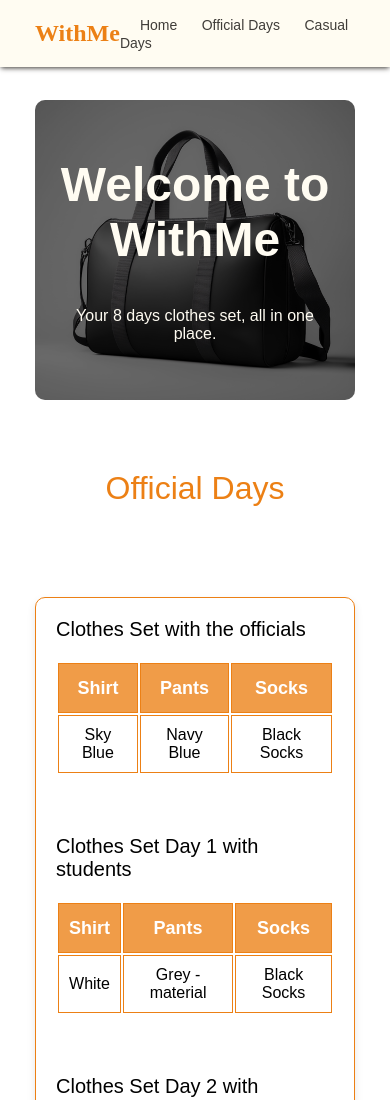
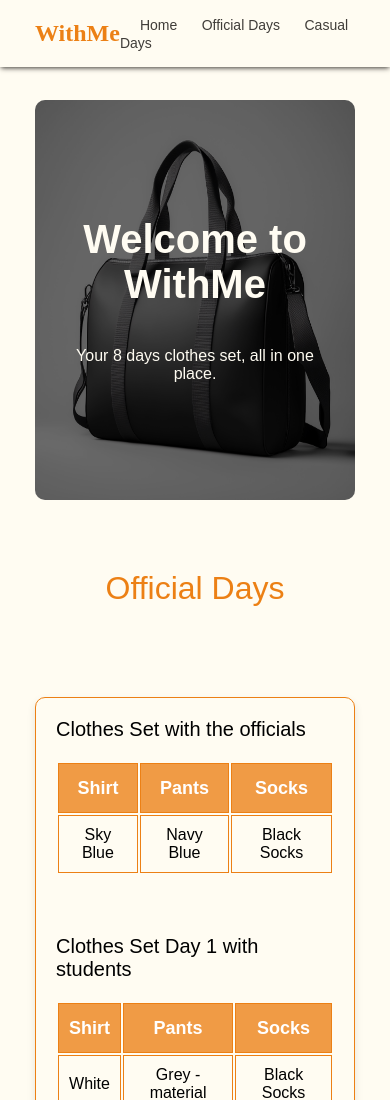
Before and after one commit to kairuthiann2/withMe-app, a plain HTML site: page index.html in a window 390 px wide. Shown: the top 1100 px of the page. Drawn offline with Linux system fonts and the light colour scheme.

Commit message:
Changed the header font size to 40px on meadium and smaller screens

```diff
--- a/styles/styles.css
+++ b/styles/styles.css
@@ -33,7 +33,7 @@ html {
 /* ========== Body =============== */
 body{
 
-    background-color: var(--white);
+    background-color: var(--navbar-background);
 
 }
 /* Navbar style */
@@ -84,7 +84,7 @@ main{
 .header{
   position: relative; /* Required to position the overlay */
   width: 100%;
-  height: 400px;
+  height: 500px;
   padding: 40px 20px;
   background-color: var(--header-background);
   background-image: url('../assets/images/Sleek\ Black\ Duffel\ Bag.png');
@@ -234,10 +234,10 @@ footer {
     }
 
     .header {
-        height: 300px;
+        height: 400px;
     }
     .header h1 {
-        font-size: 48px;
+        font-size: 40px;
     }
     .header p {
         font-size: 16px;
```
